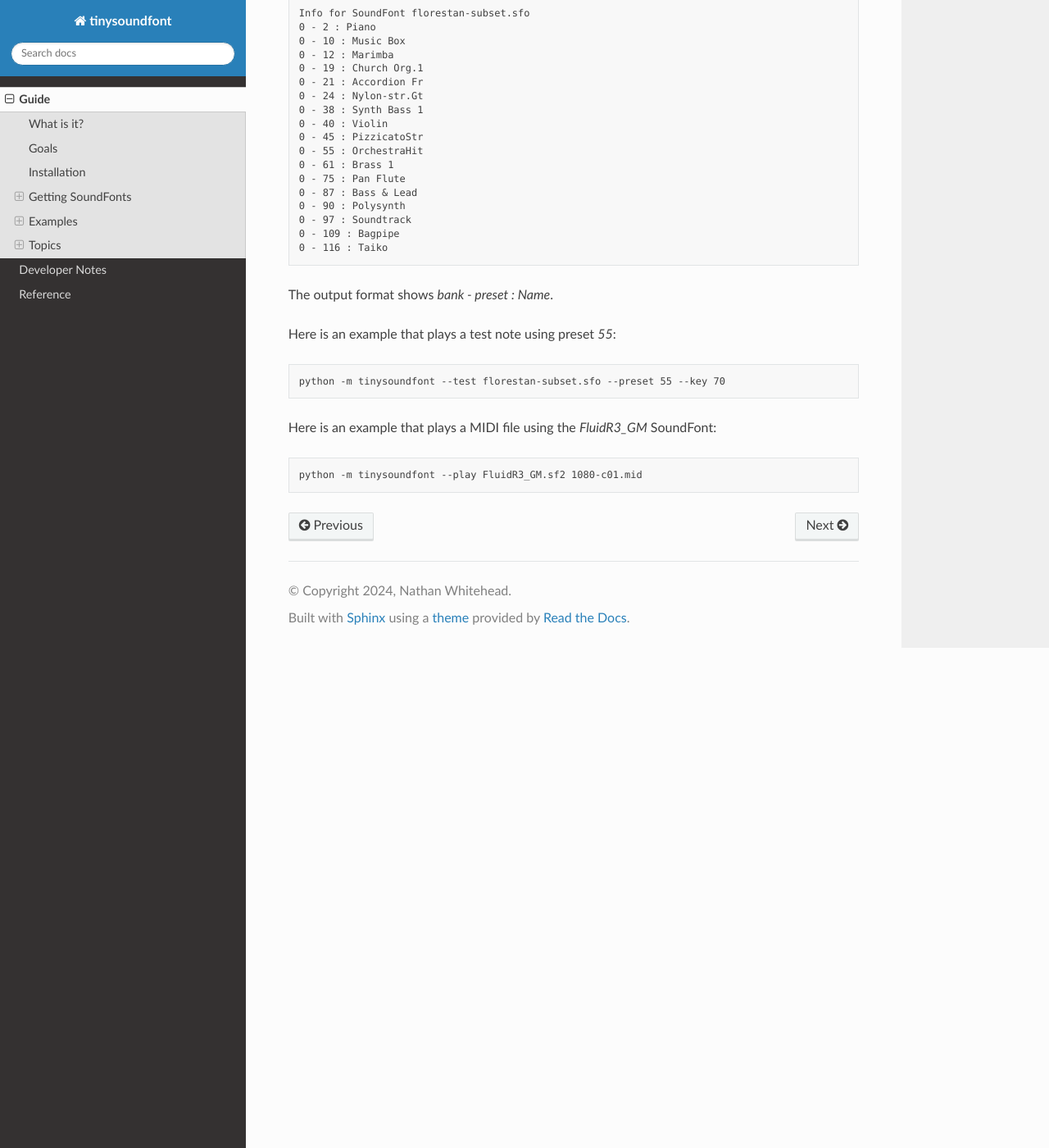
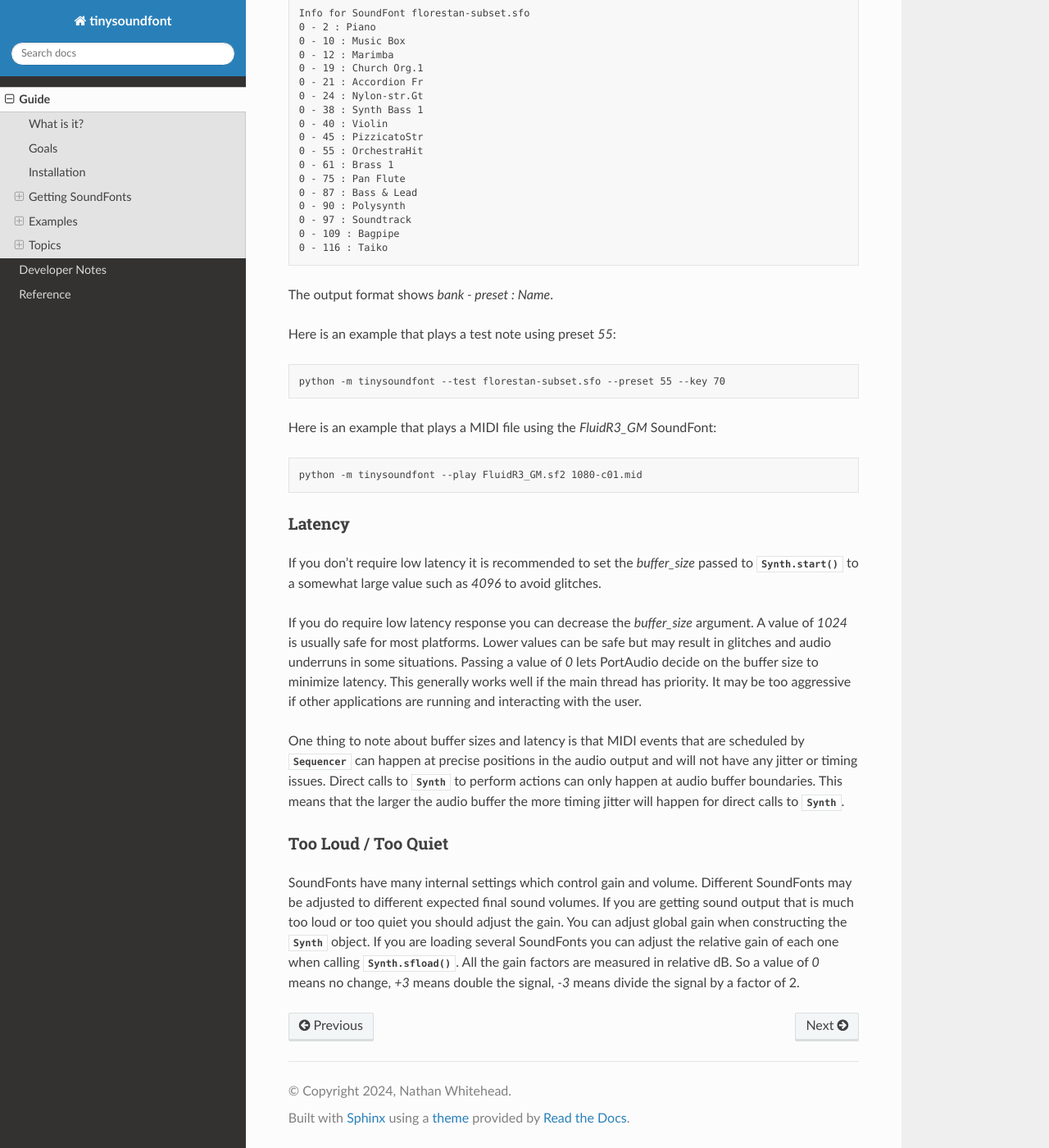
Before and after one commit to nwhitehead/tinysoundfont-pybind, a Sphinx documentation site: the page built from doc/source/guide.rst, in a window 1280 px wide and 1400 px high, scrolled down 6597 px. Shown: the whole window at 82% size. Built offline with Sphinx 7.4.7 and the Read the Docs theme 2.0.0, drawn with Linux system fonts in a browser that asks for light colours.

Commit message:
Tidy up index. Add some developer text.

```diff
--- a/doc/source/guide.rst
+++ b/doc/source/guide.rst
@@ -306,3 +306,36 @@ Here is an example that plays a MIDI file using the `FluidR3_GM` SoundFont:
 .. code-block:: text
 
    python -m tinysoundfont --play FluidR3_GM.sf2 1080-c01.mid
+
+Latency
+^^^^^^^
+
+If you don't require low latency it is recommended to set the `buffer_size`
+passed to :meth:`Synth.start` to a somewhat large value such as `4096` to avoid
+glitches.
+
+If you do require low latency response you can decrease the `buffer_size`
+argument. A value of `1024` is usually safe for most platforms. Lower values can
+be safe but may result in glitches and audio underruns in some situations.
+Passing a value of `0` lets PortAudio decide on the buffer size to minimize
+latency. This generally works well if the main thread has priority. It may be
+too aggressive if other applications are running and interacting with the user.
+
+One thing to note about buffer sizes and latency is that MIDI events that are
+scheduled by :class:`Sequencer` can happen at precise positions in the audio
+output and will not have any jitter or timing issues. Direct calls to
+:class:`Synth` to perform actions can only happen at audio buffer boundaries.
+This means that the larger the audio buffer the more timing jitter will happen
+for direct calls to :class:`Synth`.
+
+Too Loud / Too Quiet
+^^^^^^^^^^^^^^^^^^^^
+
+SoundFonts have many internal settings which control gain and volume. Different
+SoundFonts may be adjusted to different expected final sound volumes. If you are
+getting sound output that is much too loud or too quiet you should adjust the
+gain. You can adjust global gain when constructing the :class:`Synth` object. If
+you are loading several SoundFonts you can adjust the relative gain of each one
+when calling :meth:`Synth.sfload`. All the gain factors are measured in relative dB.
+So a value of `0` means no change, `+3` means double the signal, `-3` means divide
+the signal by a factor of 2.
--- a/doc/source/index.rst
+++ b/doc/source/index.rst
@@ -1,7 +1,5 @@
 `tinysoundfont` Documentation
 ================================================
-
-Hello this is some text.
 
 .. toctree::
    :maxdepth: 3
```
